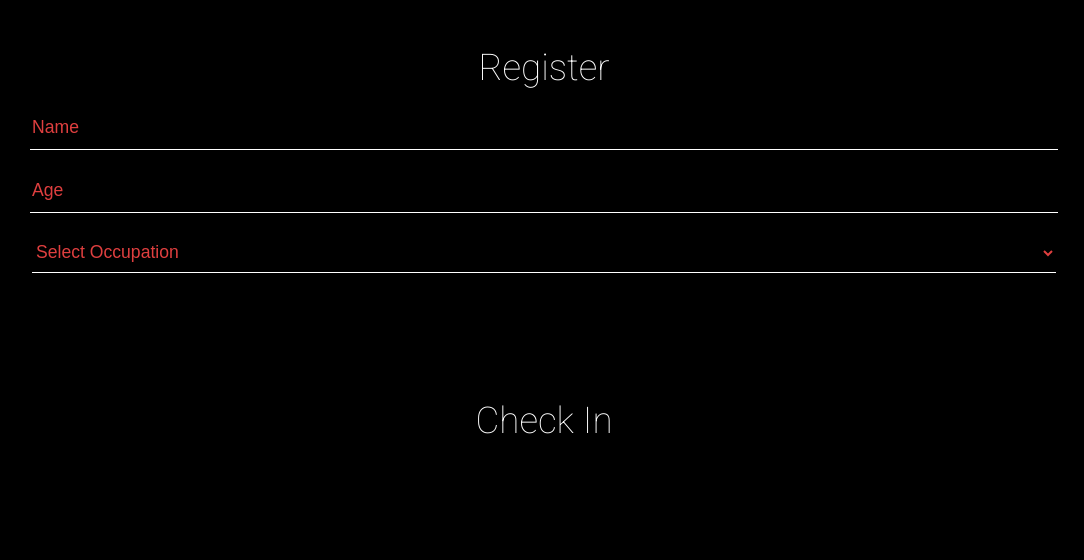
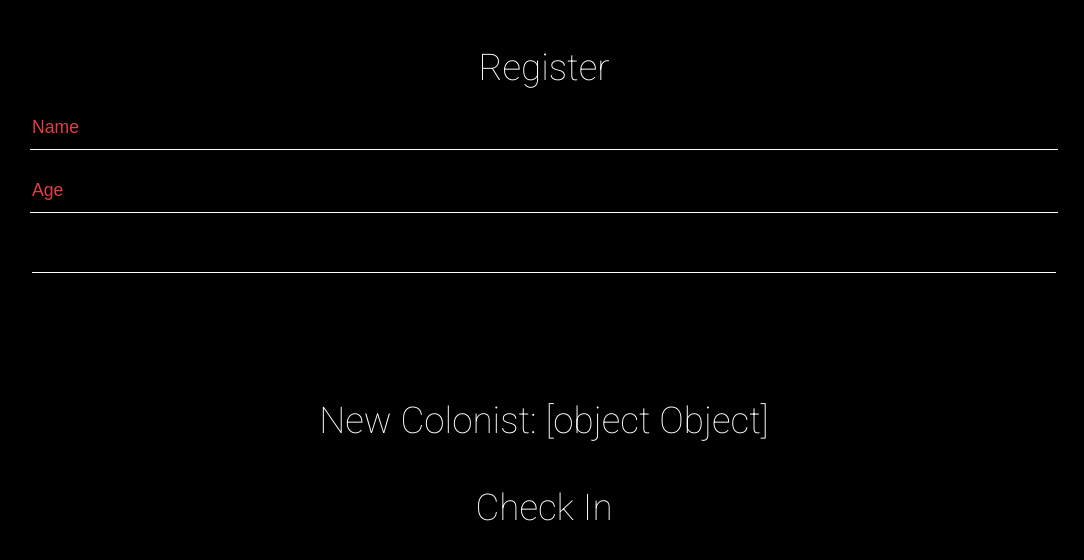
Before and after one commit to MisterPeddler/mars-colony, an Angular app: page /register in a window 1280 px wide. Shown: the top 560 px of the page, without its empty margins (96-1180 px from the left). Built offline with nearby package versions, Linux system fonts and the light colour scheme.

Commit message:
commit before branching

```diff
--- a/src/app/home/home.component.css
+++ b/src/app/home/home.component.css
@@ -37,7 +37,7 @@ h1{
     0 0 0 60px rgba(255, 255, 255, 0);
 
 
-    animation: button-pulse 3s infinite;
+    animation: button-pulse 2s infinite;
     /*animation-name: button-pulse;
     animation-duration: 4s;*/
 }
--- a/src/app/models/model.ts
+++ b/src/app/models/index.ts
@@ -7,7 +7,7 @@ export interface Alien{
 
 export interface Job{
     name: string;
-    id: number;
+    id: string;
     description: string;
 }
 
@@ -29,7 +29,7 @@ export interface Encounter{
 export class NewColonist{
     name: string;
     job: Job;
-    age: number;
+    age: string;
 }
 
 
--- a/src/app/register/register.component.css
+++ b/src/app/register/register.component.css
@@ -15,7 +15,6 @@ align-items:center;
 }
 
 input, select{
-    background:yellow;
    margin-top:20px;
     width:80%;
     color:rgb(223,63,63);
@@ -25,6 +24,7 @@ input, select{
     font-size:1.1rem;
     border-bottom: 1px solid white;
     border-radius: 0;
+    appearance: none;
 
 }
 
--- a/src/app/register/register.component.html
+++ b/src/app/register/register.component.html
@@ -2,16 +2,20 @@
 
 
 <h1>Register</h1>
+<div class="input-container">
 
-<div class="input-container">
-  <input placeholder="Name">
-  <input placeholder="Age">
-  <select>
-    <option value="" disabled selected>Select Occupation</option>
+  <input placeholder="Name" required [(ngModel)]="fakeColonist.name" name="colonitsName">
+
+  <input placeholder="Age" required [(ngModel)]="fakeColonist.age" name="colonistAge">
+
+  <select required [(ngModel)]="fakeColonist.job" name="colonistJob">
+    <option value="(none)" disabled selected>Select Occupation</option>
+    <option *ngFor="let job of marsJob" value="{{job.description}}">{{job.description}}</option>
   </select>
+
 </div>
 
-
+<h1> New Colonist: {{fakeColonist}} </h1>
 <a class="check-in-button" routerLink = "/encounters">Check In</a>
 
 </div>
--- a/src/app/register/register.component.ts
+++ b/src/app/register/register.component.ts
@@ -1,15 +1,48 @@
 import { Component, OnInit } from '@angular/core';
+import { NewColonist, Job } from '../models';
 
 @Component({
   selector: 'app-register',
   templateUrl: './register.component.html',
   styleUrls: ['./register.component.css']
 })
+
 export class RegisterComponent implements OnInit {
 
-  constructor() { }
+  newColonist: NewColonist;
+  marsJob: Job[];
+
+  public fakeColonist: any;
+
+  constructor() {
+    //TODO: call API, get jobs.
+
+    this.fakeColonist = {};
+
+    this.marsJob = [{
+      name:'bob',
+      id:'1',
+      description:'dancer man'
+    },{
+      name:'bob2',
+      id:'2',
+      description:'haircut getter'
+    },{
+      name:'Mao',
+      id:'3',
+      description:'three-legged cat'
+    },{
+      name:'bob4',
+      id:'4',
+      description:'alien hugger'
+    }];
+
+  }
+
+
 
   ngOnInit() {
+
   }
 
 }
```
